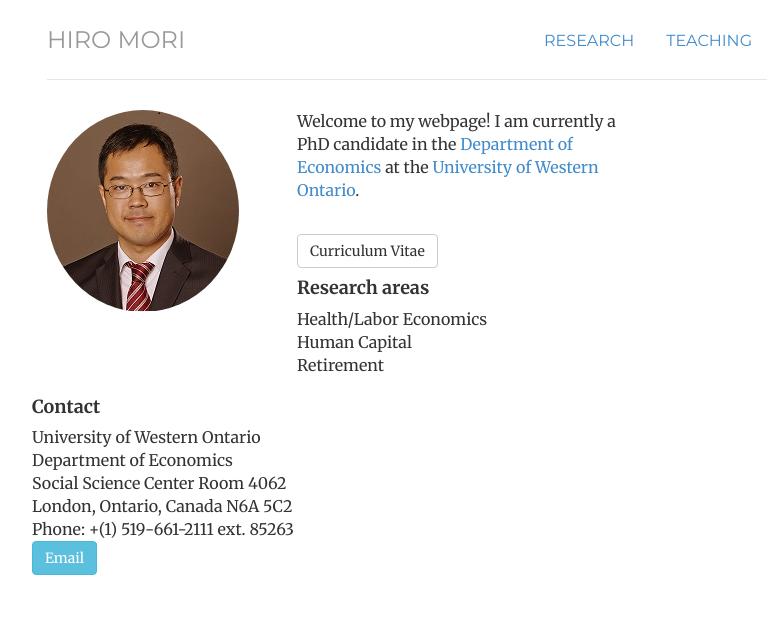
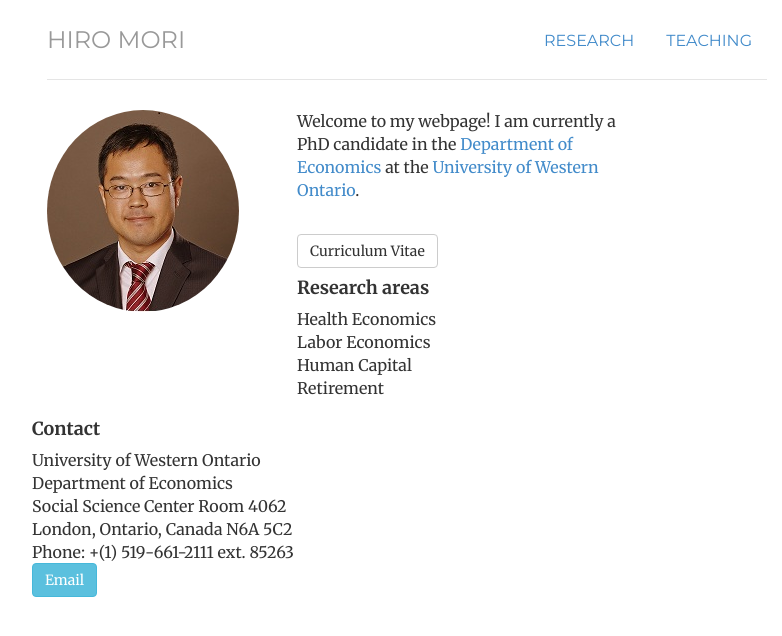
Before and after one commit to morihiroaki/morihiroaki.github.io, a Jekyll site: the page built from index.html, in a window 1280 px wide. Shown: the top 636 px of the page, without its empty margins (233-1015 px from the left). Built offline with Jekyll 4.4.1, drawn with Linux system fonts in a browser that asks for light colours.

Commit message:
Update index.html

```diff
--- a/index.html
+++ b/index.html
@@ -24,7 +24,8 @@ description:
                 <h4>Research areas</h4>
                 <div class='fields'>
                   <ul class="list-unstyled">
-                  <li>Health/Labor Economics</li>
+                  <li>Health Economics</li>
+                  <li>Labor Economics</li>
                   <li>Human Capital</li>
                   <li>Retirement</li>
                   </ul>
```
